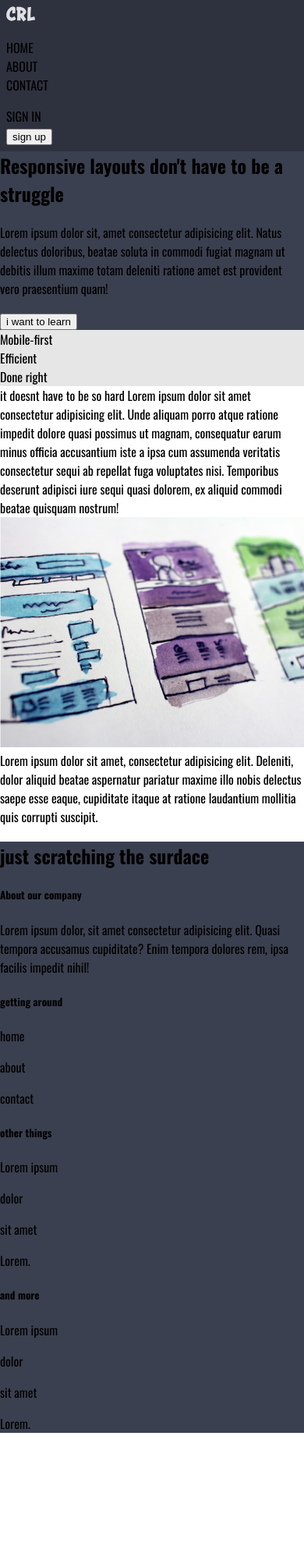
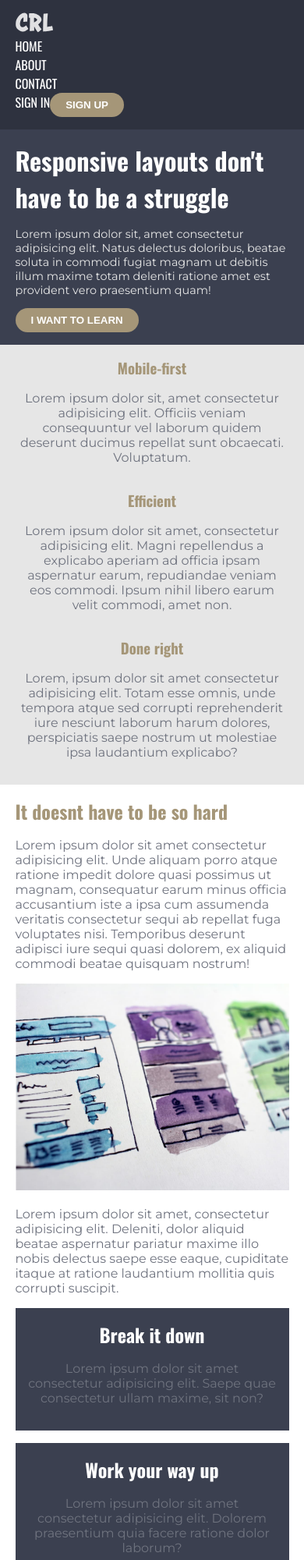
Before and after one commit to neeflez/Conquering-Responsive-Layouts, a plain HTML site: page Final challenge!/index.html in a window 390 px wide. Shown: the top 2000 px of the page at 78% size. Before the commit the page ends 1853 px from the top, so only its background shows below. Drawn offline with nearby package versions, Linux system fonts and the light colour scheme.

Commit message:
mobile design
Not done yet.
Need to change nav

```diff
--- a/Final challenge!/index.html
+++ b/Final challenge!/index.html
@@ -11,10 +11,16 @@
       href="https://fonts.googleapis.com/css2?family=Oswald:wght@400;700&display=swap"
       rel="stylesheet"
     />
+    <link rel="preconnect" href="https://fonts.googleapis.com" />
+    <link rel="preconnect" href="https://fonts.gstatic.com" crossorigin />
+    <link
+      href="https://fonts.googleapis.com/css2?family=Montserrat&display=swap"
+      rel="stylesheet"
+    />
   </head>
   <body>
     <header>
-      <div class="nav row">
+      <div class="nav container">
         <ul>
           <img class="logo" src="/images/logo-3.svg" alt="CRL logo" />
         </ul>
@@ -24,7 +30,7 @@
           <li>about</li>
           <li>contact</li>
         </ul>
-        <ul>
+        <ul class="flex">
           <li>sign in</li>
           <li><button>sign up</button></li>
         </ul>
@@ -32,6 +38,7 @@
     </header>
     <main>
       <section class="s1">
+        <div class="container">
           <div class="hero__left">
             <h1>Responsive layouts don't have to be a struggle</h1>
           </div>
@@ -39,69 +46,127 @@
             <p>
               Lorem ipsum dolor sit, amet consectetur adipisicing elit. Natus
               delectus doloribus, beatae soluta in commodi fugiat magnam ut
-            debitis illum maxime totam deleniti ratione amet est provident vero
-            praesentium quam!
+              debitis illum maxime totam deleniti ratione amet est provident
+              vero praesentium quam!
             </p>
             <button class="btn">i want to learn</button>
           </div>
+        </div>
       </section>
       <section class="s2">
-        <div class="box1">Mobile-first</div>
-        <div class="box1">Efficient</div>
-        <div class="box1">Done right</div>
+        <div class="container">
+          <div class="boxes">
+            <div class="box1">
+              <h3>Mobile-first</h3>
+              <p>
+                Lorem ipsum dolor sit, amet consectetur adipisicing elit.
+                Officiis veniam consequuntur vel laborum quidem deserunt ducimus
+                repellat sunt obcaecati. Voluptatum.
+              </p>
+            </div>
+            <div class="box1">
+              <h3>Efficient</h3>
+              <p>
+                Lorem ipsum dolor sit amet, consectetur adipisicing elit. Magni
+                repellendus a explicabo aperiam ad officia ipsam aspernatur
+                earum, repudiandae veniam eos commodi. Ipsum nihil libero earum
+                velit commodi, amet non.
+              </p>
+            </div>
+            <div class="box1">
+              <h3>Done right</h3>
+              <p>
+                Lorem, ipsum dolor sit amet consectetur adipisicing elit. Totam
+                esse omnis, unde tempora atque sed corrupti reprehenderit iure
+                nesciunt laborum harum dolores, perspiciatis saepe nostrum ut
+                molestiae ipsa laudantium explicabo?
+              </p>
+            </div>
+          </div>
+        </div>
       </section>
       <section class="s3">
+        <div class="container">
           <div class="info">
-          it doesnt have to be so hard Lorem ipsum dolor sit amet consectetur
-          adipisicing elit. Unde aliquam porro atque ratione impedit dolore
-          quasi possimus ut magnam, consequatur earum minus officia accusantium
-          iste a ipsa cum assumenda veritatis consectetur sequi ab repellat fuga
+            <h2>It doesnt have to be so hard</h2>
+            <p>
+              Lorem ipsum dolor sit amet consectetur adipisicing elit. Unde
+              aliquam porro atque ratione impedit dolore quasi possimus ut
+              magnam, consequatur earum minus officia accusantium iste a ipsa
+              cum assumenda veritatis consectetur sequi ab repellat fuga
               voluptates nisi. Temporibus deserunt adipisci iure sequi quasi
               dolorem, ex aliquid commodi beatae quisquam nostrum!
+            </p>
             <div><img src="/images/the-image.jpg" alt="newspapers" /></div>
-          Lorem ipsum dolor sit amet, consectetur adipisicing elit. Deleniti,
-          dolor aliquid beatae aspernatur pariatur maxime illo nobis delectus
-          saepe esse eaque, cupiditate itaque at ratione laudantium mollitia
-          quis corrupti suscipit.
+            <p>
+              Lorem ipsum dolor sit amet, consectetur adipisicing elit.
+              Deleniti, dolor aliquid beatae aspernatur pariatur maxime illo
+              nobis delectus saepe esse eaque, cupiditate itaque at ratione
+              laudantium mollitia quis corrupti suscipit.
+            </p>
           </div>
-        <div class="sideboxes">
-          <div class="box1"></div>
-          <div class="box2"></div>
-          <div class="box3"></div>
-        </div>
-      </section>
-      <section class="s4">
-        <h2>just scratching the surdace</h2>
-        <div class="about">
-          <div class="info">
-            <h5>About our company</h5>
+          <div class="boxes">
+            <div class="box2">
+              <h2>Break it down</h2>
               <p>
-              Lorem ipsum dolor, sit amet consectetur adipisicing elit. Quasi
-              tempora accusamus cupiditate? Enim tempora dolores rem, ipsa
-              facilis impedit nihil!
+                Lorem ipsum dolor sit amet consectetur adipisicing elit. Saepe
+                quae consectetur ullam maxime, sit non?
               </p>
             </div>
             <div class="box2">
-            <h5>getting around</h5>
+              <h2>Work your way up</h2>
+              <p>
+                Lorem ipsum dolor sit amet consectetur adipisicing elit. Dolorem
+                praesentium quia facere ratione dolor laborum?
+              </p>
+            </div>
+            <div class="box2">
+              <h2>Work hard</h2>
+              <p>
+                Lorem ipsum dolor sit amet consectetur adipisicing elit. Beatae,
+                corrupti similique modi quis vitae sed?
+              </p>
+            </div>
+          </div>
+        </div>
+      </section>
+
+      <section class="s4">
+        <div class="container">
+          <h1>Just scratching the surdace</h1>
+          <div class="about">
+            <div class="info">
+              <div class="box2">
+                <h3>About our company</h3>
+                <p>
+                  Lorem ipsum dolor, sit amet consectetur adipisicing elit.
+                  Quasi tempora accusamus cupiditate? Enim tempora dolores rem,
+                  ipsa facilis impedit nihil!
+                </p>
+              </div>
+            </div>
+            <div class="box2">
+              <h3>Getting around</h3>
               <p>home</p>
               <p>about</p>
               <p>contact</p>
             </div>
             <div class="box2">
-            <h5>other things</h5>
+              <h3>Other things</h3>
               <p>Lorem ipsum</p>
               <p>dolor</p>
               <p>sit amet</p>
               <p>Lorem.</p>
             </div>
             <div class="box2">
-            <h5>and more</h5>
+              <h3>And more</h3>
               <p>Lorem ipsum</p>
               <p>dolor</p>
               <p>sit amet</p>
               <p>Lorem.</p>
             </div>
           </div>
+        </div>
       </section>
     </main>
   </body>
--- a/Final challenge!/style.css
+++ b/Final challenge!/style.css
@@ -1,4 +1,4 @@
-*{
+* {
   box-sizing: border-box;
 }
 body {
@@ -6,37 +6,107 @@ body {
   margin: 0;
   padding: 0;
 }
-ul{
-    padding: 0.5rem;
+ul {
   list-style: none;
   margin: 0;
   text-transform: uppercase;
+  padding: 0;
+  color: white;
 }
-nav{
+nav {
   display: flex;
 }
-h1{
-    margin-top: 0;
+header {
+  background-color: #2e323f;
 }
-header{
-    background-color: #2E323F;
+.s1 {
+  background-color: #3b4050;
 }
-.s1{
-    background-color: #3B4050;
-}
-.s2{
+.s2 {
   background-color: hsl(0, 0%, 90%);
 }
-.row{
+.row {
   display: flex;
   flex-direction: column;
 }
-.s4{
-    background-color: #3B4050;
+.s4 {
+  background-color: #3b4050;
 }
-img{
+img {
   max-width: 100%;
 }
-.logo{
-    width: 10%;
+.logo {
+  width: 3rem;
 }
+.container {
+  width: 90%;
+  margin: 0 auto;
+  padding: 1rem 0;
+}
+button {
+  color: white;
+  background-color: #a59678;
+  border-radius: 100px;
+  padding: 0.6em 1.5em;
+  border: 0;
+  text-transform: uppercase;
+  font-weight: bold;
+}
+button:hover {
+  opacity: 0.5;
+}
+
+h1 {
+  color: white;
+  font-size: 2rem;
+  font-weight: 700;
+  margin: 0;
+}
+h2{
+  font-size: 1.5rem;
+  font-weight: 700;
+  margin: 0;
+  color: #a59678;
+}
+
+.hero__right p {
+  color: hsl(0, 0%, 90%);
+  font-family: "Montserrat", sans-serif;
+  font-size: 0.9rem;
+}
+h3 {
+  margin: 0;
+  font-weight: bold;
+  color: #a59678;
+}
+
+p {
+  color: #6f737f;
+  font-family: "Montserrat", sans-serif;
+}
+.box2{
+    background-color: #3B4050;
+    text-align: center;
+    padding: 1rem;
+}
+.box2 h2{
+    color: white;
+}
+.boxes{
+    display: flex;
+    flex-direction: column;
+    gap: 1rem;
+}
+.s4 h1{
+    text-align: center;
+    margin-bottom: 1rem;
+}
+.s4 .box2{
+    text-align: start;
+}
+.box1{
+    text-align: center;
+}
+.flex{
+    display: flex;
+}
```
Also changed, not shown: 1 other file. Lines whose indentation alone changed are shown as unchanged.
